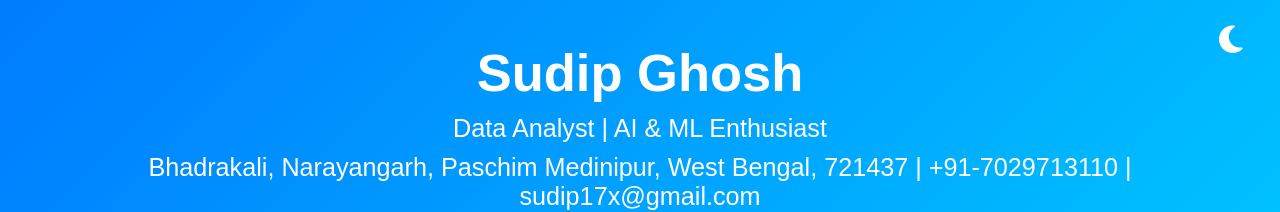
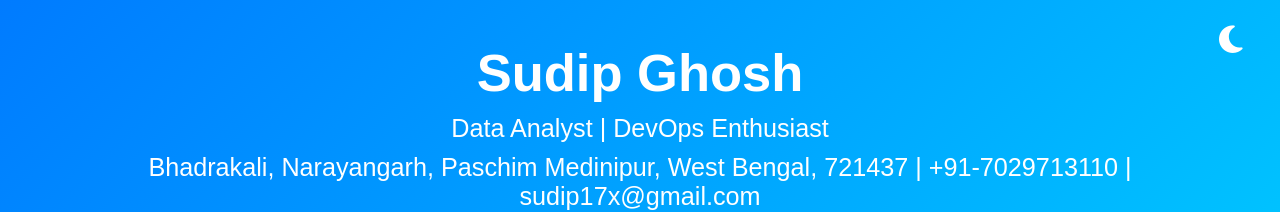
Before and after one commit to sudip17x/portfolio-website, a plain HTML site: page index.html in a window 1280 px wide. Shown: the top 212 px of the page. Drawn offline with Linux system fonts and the light colour scheme.

Commit message:
feat: updated title to DevOps Enthusiast in portfolio

```diff
--- a/index.html
+++ b/index.html
@@ -330,7 +330,7 @@
       <header>
         <div class="header-content">
           <h1>Sudip Ghosh</h1>
-          <p>Data Analyst | AI & ML Enthusiast</p>
+          <p>Data Analyst | DevOps Enthusiast</p>
           <p>Bhadrakali, Narayangarh, Paschim Medinipur, West Bengal, 721437 | +91-7029713110 | <a href="mailto:sudip17x@gmail.com">sudip17x@gmail.com</a></p>
           <p>
             <a href="https://www.linkedin.com/in/your-linkedin" target="_blank" aria-label="LinkedIn Profile"><i class="fab fa-linkedin"></i> LinkedIn</a> |
```
